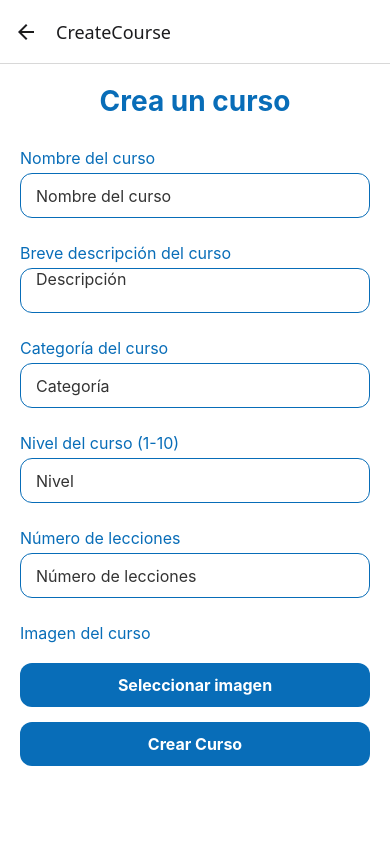
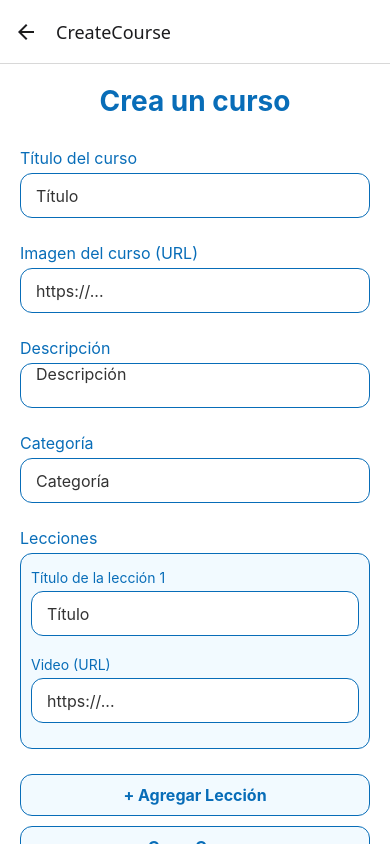
Before and after one commit to Ilianjesus/MaxEducaition, a React Native app: screen /CreateCourse in a window 390 px wide. Built offline with nearby package versions, Linux system fonts and the light colour scheme.

Commit message:
I Adde create course from front and HomeScreen, CourseScreen, LessonScreen use it

```diff
--- a/package.json
+++ b/package.json
@@ -9,6 +9,7 @@
     "web": "expo start --web"
   },
   "dependencies": {
+    "@react-native-community/slider": "^4.5.7",
     "@react-navigation/bottom-tabs": "^7.2.1",
     "@react-navigation/native": "^7.0.15",
     "@react-navigation/native-stack": "^7.2.1",
--- a/screens/Course.js
+++ b/screens/Course.js
@@ -1,23 +1,44 @@
-import React, { useState } from "react";
+import React, { useState, useEffect } from "react";
 import { View, Text, StyleSheet, TouchableOpacity, ScrollView, Image } from "react-native";
 import { useNavigation, useRoute } from "@react-navigation/native";
+import { collection, getDocs } from "firebase/firestore";
+import { db } from "../firebaseConfig";
 
 const Course = () => {
   const navigation = useNavigation();
   const route = useRoute();
   const { curso } = route.params;
+  const [lecciones, setLecciones] = useState([]);
   const [showDescription, setShowDescription] = useState(false);
 
-  // Función para navegar a la lección
+  useEffect(() => {
+    const fetchLecciones = async () => {
+      try {
+        const leccionesRef = collection(db, "cursos", curso.id, "lecciones");
+        const snapshot = await getDocs(leccionesRef);
+        const leccionesData = snapshot.docs.map((doc) => ({
+          id: doc.id,
+          ...doc.data(),
+        }));
+        setLecciones(leccionesData);
+      } catch (error) {
+        console.error("Error al obtener las lecciones:", error);
+      }
+    };
+
+    fetchLecciones();
+  }, [curso.id]);
+
   const goToLesson = (video, titulo) => {
     navigation.navigate("Lesson", { video, titulo });
   };
 
-
   return (
     <ScrollView style={styles.container}>
       <Text style={styles.title}>{curso.titulo}</Text>
-      <Image style={styles.imagecourse} source={curso.imagen} />
+
+      <Image style={styles.imagecourse} source={{ uri: curso.imagen }} />
+
       <Text style={styles.subtitle}>Categoría</Text>
       <Text style={styles.text}>{curso.categoria}</Text>
 
@@ -29,18 +50,26 @@ const Course = () => {
       {showDescription && <Text style={styles.text}>{curso.descripcion}</Text>}
 
       <Text style={styles.subtitle}>Lecciones</Text>
-      {curso.lecciones.map((leccion, index) => (
+
+      {lecciones.length > 0 ? (
+        lecciones.map((leccion) => (
           <TouchableOpacity
-        key={index}
+            key={leccion.id}
             style={styles.rectangle}
-        onPress={() => goToLesson(leccion.video ? leccion.video : leccion.titulo)} // Cambiar esto si 'video' no existe
+            onPress={() => goToLesson(leccion.video || "", leccion.titulo)}
           >
             <Text style={styles.lessonText}>{leccion.titulo}</Text>
           </TouchableOpacity>
-      ))}
+        ))
+      ) : (
+        <Text style={styles.text}>Este curso aún no tiene lecciones.</Text>
+      )}
     </ScrollView>
   );
 };
+
+export default Course;
+
 const styles = StyleSheet.create({
   container: {
     flex: 1,
@@ -88,5 +117,3 @@ const styles = StyleSheet.create({
     fontWeight: "bold",
   },
 });
-
-export default Course;
--- a/screens/CreateCourseScreen.js
+++ b/screens/CreateCourseScreen.js
@@ -6,55 +6,65 @@ import {
   TouchableOpacity,
   ScrollView,
   TextInput,
-  Image,
   KeyboardAvoidingView,
   Platform,
 } from "react-native";
-import * as ImagePicker from "expo-image-picker";
+import { db } from "../firebaseConfig";
+import { collection, addDoc, Timestamp } from "firebase/firestore";
+import { doc, setDoc } from "firebase/firestore";
 
 const CreateCourseScreen = () => {
-  const [nivel, setNivel] = useState("");
-  const [numero, setNumero] = useState("");
-  const [imagen, setImage] = useState(null);
+  const [titulo, setTitulo] = useState("");
+  const [imagen, setImagen] = useState("");
+  const [descripcion, setDescripcion] = useState("");
+  const [categoria, setCategoria] = useState("");
+  const [lecciones, setLecciones] = useState([{ titulo: "", video: "" }]);
 
-  // Función para validar que el nivel esté entre 1 y 10
-  const handleNivelChange = (text) => {
-    let num = text.replace(/[^0-9]/g, "");
-
-    if (num !== "") {
-      let parsedNum = parseInt(num, 10);
-      if (parsedNum < 1) {
-        num = "1";
-      } else if (parsedNum > 10) {
-        num = "10";
-      }
-    }
-    setNivel(num);
+  const handleAddLeccion = () => {
+    setLecciones([...lecciones, { titulo: "", video: "" }]);
   };
 
-  // Función para validación de solo números
-  const handleNummeroChange = (text) => {
-    let num = text.replace(/[^0-9]/g, "");
-    setNumero(num);
+  const handleLeccionChange = (index, field, value) => {
+    const nuevasLecciones = [...lecciones];
+    nuevasLecciones[index][field] = value;
+    setLecciones(nuevasLecciones);
   };
 
-  // Función para seleccionar una imagen
-  const handleImagePick = async () => {
-    const { status } = await ImagePicker.requestMediaLibraryPermissionsAsync();
-    if (status !== "granted") {
-      alert("Se requieren permisos para acceder a la galería.");
-      return;
-    }
+  const handleCreateCourse = async () => {
+    const curso = {
+      titulo,
+      imagen,
+      descripcion,
+      categoria,
+      creadoEn: Timestamp.now(),
+    };
 
-    const result = await ImagePicker.launchImageLibraryAsync({
-      mediaTypes: ImagePicker.MediaTypeOptions.Images,
-      allowsEditing: true,
-      aspect: [4, 3],
-      quality: 1,
-    });
+    try {
+      // 1. Crear el curso (sin lecciones)
+      const cursoRef = await addDoc(collection(db, "cursos"), curso);
 
-    if (!result.canceled && result.assets.length > 0) {
-      setImage(result.assets[0].uri);
+      // 2. Agregar cada lección como un documento en la subcolección 'lecciones'
+      const leccionesRef = collection(db, "cursos", cursoRef.id, "lecciones");
+      await Promise.all(
+        lecciones.map((leccion) =>
+          addDoc(leccionesRef, {
+            ...leccion,
+            creadoEn: Timestamp.now(),
+          })
+        )
+      );
+
+      alert("¡Curso creado con éxito!");
+
+      // Limpiar los campos
+      setTitulo("");
+      setImagen("");
+      setDescripcion("");
+      setCategoria("");
+      setLecciones([{ titulo: "", video: "" }]);
+    } catch (error) {
+      console.error("Error al crear curso:", error);
+      alert("Error al crear el curso.");
     }
   };
 
@@ -70,47 +80,64 @@ const CreateCourseScreen = () => {
       >
         <Text style={styles.title}>Crea un curso</Text>
 
-        <Text style={styles.label}>Nombre del curso</Text>
-        <TextInput style={styles.input} placeholder="Nombre del curso" />
+        <Text style={styles.label}>Título del curso</Text>
+        <TextInput
+          style={styles.input}
+          placeholder="Título"
+          value={titulo}
+          onChangeText={setTitulo}
+        />
 
-        <Text style={styles.label}>Breve descripción del curso</Text>
+        <Text style={styles.label}>Imagen del curso (URL)</Text>
+        <TextInput
+          style={styles.input}
+          placeholder="https://..."
+          value={imagen}
+          onChangeText={setImagen}
+        />
+
+        <Text style={styles.label}>Descripción</Text>
         <TextInput
           style={styles.input}
           placeholder="Descripción"
+          value={descripcion}
+          onChangeText={setDescripcion}
           multiline
         />
 
-        <Text style={styles.label}>Categoría del curso</Text>
-        <TextInput style={styles.input} placeholder="Categoría" />
-
-        <Text style={styles.label}>Nivel del curso (1-10)</Text>
+        <Text style={styles.label}>Categoría</Text>
         <TextInput
           style={styles.input}
-          placeholder="Nivel"
-          keyboardType="numeric"
-          value={nivel}
-          onChangeText={handleNivelChange}
+          placeholder="Categoría"
+          value={categoria}
+          onChangeText={setCategoria}
         />
 
-        <Text style={styles.label}>Número de lecciones</Text>
-        <TextInput
-          style={styles.input}
-          placeholder="Número de lecciones"
-          keyboardType="numeric"
-          value={numero}
-          onChangeText={handleNummeroChange}
-        />
+        <Text style={styles.label}>Lecciones</Text>
+        {lecciones.map((leccion, index) => (
+          <View key={index} style={styles.lessonBlock}>
+            <Text style={styles.subLabel}>Título de la lección {index + 1}</Text>
+            <TextInput
+              style={styles.input}
+              placeholder="Título"
+              value={leccion.titulo}
+              onChangeText={(text) => handleLeccionChange(index, "titulo", text)}
+            />
+            <Text style={styles.subLabel}>Video (URL)</Text>
+            <TextInput
+              style={styles.input}
+              placeholder="https://..."
+              value={leccion.video}
+              onChangeText={(text) => handleLeccionChange(index, "video", text)}
+            />
+          </View>
+        ))}
 
-        <Text style={styles.label}>Imagen del curso</Text>
-        {imagen && <Image source={{ uri: imagen }} style={styles.image} />}
-        <TouchableOpacity style={styles.button} onPress={handleImagePick}>
-          <Text style={styles.buttonText}>Seleccionar imagen</Text>
+        <TouchableOpacity style={styles.buttonSecondary} onPress={handleAddLeccion}>
+          <Text style={styles.buttonText}>+ Agregar Lección</Text>
         </TouchableOpacity>
 
-        <TouchableOpacity
-          style={styles.button}
-          onPress={() => alert("Curso creado con éxito!")}
-        >
+        <TouchableOpacity style={styles.buttonSecondary} onPress={handleCreateCourse}>
           <Text style={styles.buttonText}>Crear Curso</Text>
         </TouchableOpacity>
       </ScrollView>
@@ -119,6 +146,9 @@ const CreateCourseScreen = () => {
 };
 
 export default CreateCourseScreen;
+
+// (Estilos igual que antes — no modificados)
+
 
 const styles = StyleSheet.create({
   container: {
@@ -140,6 +170,12 @@ const styles = StyleSheet.create({
     marginTop: 10,
     color: "#086db8",
   },
+  subLabel: {
+    fontSize: 14,
+    marginBottom: 5,
+    marginTop: 5,
+    color: "#086db8",
+  },
   input: {
     height: 45,
     borderColor: "#086db8",
@@ -151,13 +187,12 @@ const styles = StyleSheet.create({
     fontSize: 16,
     color: "#333",
   },
-  image: {
-    width: 200,
-    height: 200,
-    alignSelf: "center",
-    marginVertical: 10,
+  lessonBlock: {
+    marginBottom: 15,
+    backgroundColor: "#f2faff",
+    padding: 10,
     borderRadius: 12,
-    borderWidth: 2,
+    borderWidth: 1,
     borderColor: "#086db8",
   },
   button: {
@@ -167,8 +202,17 @@ const styles = StyleSheet.create({
     alignItems: "center",
     marginTop: 15,
   },
+  buttonSecondary: {
+    backgroundColor: "#f2faff",
+    borderWidth: 1,
+    borderColor: "#086db8",
+    paddingVertical: 10,
+    borderRadius: 12,
+    alignItems: "center",
+    marginTop: 10,
+  },
   buttonText: {
-    color: "#fff",
+    color: "#086db8",
     fontSize: 16,
     fontWeight: "bold",
   },
--- a/screens/Lesson.js
+++ b/screens/Lesson.js
@@ -1,84 +1,118 @@
 import React, { useState, useEffect, useRef } from "react";
 import { View, Text, StyleSheet, TouchableOpacity } from "react-native";
-import { Video, Audio } from "expo-av"; // Importa Audio de expo-av
-import { useRoute } from "@react-navigation/native"; // Importar useRoute
+import { Video, Audio } from "expo-av";
+import { useRoute } from "@react-navigation/native";
 
 const Lesson = () => {
   const [playVideo, setPlayVideo] = useState(false);
   const videoRef = useRef(null);
 
-    // Obtener los parámetros de navegación
   const route = useRoute();
-    const { video, titulo } = route.params; // El 'video' y 'titulo' provienen de Course.js
+  const { video, titulo } = route.params;
 
   useEffect(() => {
-        // Configurar el audio para reproducirse en el altavoz del dispositivo
     const setAudioMode = async () => {
+      try {
         await Audio.setAudioModeAsync({
           allowsRecordingIOS: false,
           staysActiveInBackground: false,
           playsInSilentModeIOS: true,
           shouldDuckAndroid: false,
-                playThroughEarpieceAndroid: false, // Asegura que no se use el auricular del teléfono
+          playThroughEarpieceAndroid: false,
         });
+      } catch (error) {
+        console.error("Error configurando el modo de audio:", error);
+      }
     };
 
     setAudioMode();
+
+    return () => {
+      if (videoRef.current) {
+        videoRef.current.pauseAsync();
+      }
+    };
   }, []);
 
   return (
     <View style={styles.container}>
-            <Text style={styles.title}>{titulo}</Text> {/* Muestra el título de la lección */}
+      <Text style={styles.title}>{titulo}</Text>
 
-            <TouchableOpacity
-                style={styles.button}
-                onPress={() => setPlayVideo(!playVideo)} // Cambiar entre reproducir y pausar
-            >
-                <Text style={styles.buttonText}>
-                    {playVideo ? "Pausar Video" : "Reproducir Video"}
-                </Text>
-            </TouchableOpacity>
-
+      <View style={styles.card}>
+        {video ? (
           <Video
             ref={videoRef}
-                source={typeof video === "number" ? video : null} // Verifica si es un require()
+            source={{ uri: video }}
             style={styles.video}
             resizeMode="contain"
             shouldPlay={playVideo}
             useNativeControls
           />
+        ) : (
+          <Text style={styles.errorText}>No hay video disponible.</Text>
+        )}
 
+        <TouchableOpacity
+          style={styles.playButton}
+          onPress={() => setPlayVideo(!playVideo)}
+        >
+          <Text style={styles.playButtonText}>
+            {playVideo ? "⏸ Pausar" : "▶ Reproducir"}
+          </Text>
+        </TouchableOpacity>
+      </View>
     </View>
   );
 };
 
 const styles = StyleSheet.create({
+  container: {
+    flex: 1,
+    backgroundColor: "#f4f6f8",
+    padding: 20,
+    justifyContent: "flex-start",
+    alignItems: "center",
+  },
   title: {
-        fontSize: 30,
+    fontSize: 28,
+    fontWeight: "bold",
+    color: "#1e1e1e",
+    marginBottom: 20,
     textAlign: "center",
-        marginTop: "5%",
+  },
+  card: {
+    backgroundColor: "#fff",
+    borderRadius: 16,
+    padding: 15,
+    width: "100%",
+    shadowColor: "#000",
+    shadowOffset: { width: 0, height: 4 },
+    shadowOpacity: 0.1,
+    shadowRadius: 6,
+    elevation: 5,
   },
   video: {
     width: "100%",
-        height: 250,
+    height: 220,
     borderRadius: 10,
-        marginTop: 20,
+    backgroundColor: "#000",
   },
-    container: {
-        flex: 1,
-        backgroundColor: "#fff",
-        padding: 10,
+  playButton: {
+    backgroundColor: "#4a90e2",
+    paddingVertical: 12,
+    borderRadius: 8,
+    marginTop: 15,
     alignItems: "center",
   },
-    button: {
-        backgroundColor: "#007bff",
-        padding: 10,
-        borderRadius: 5,
-        marginTop: 10,
-    },
-    buttonText: {
+  playButtonText: {
     color: "#fff",
     fontSize: 16,
+    fontWeight: "600",
+  },
+  errorText: {
+    fontSize: 16,
+    color: "red",
+    marginTop: 20,
     textAlign: "center",
   },
 });
```
Also changed, not shown: screens/HomeScreen.js (+53 -7 lines), 1 other file (tests, documents, lock files or other folders). Lines whose indentation alone changed are shown as unchanged.
